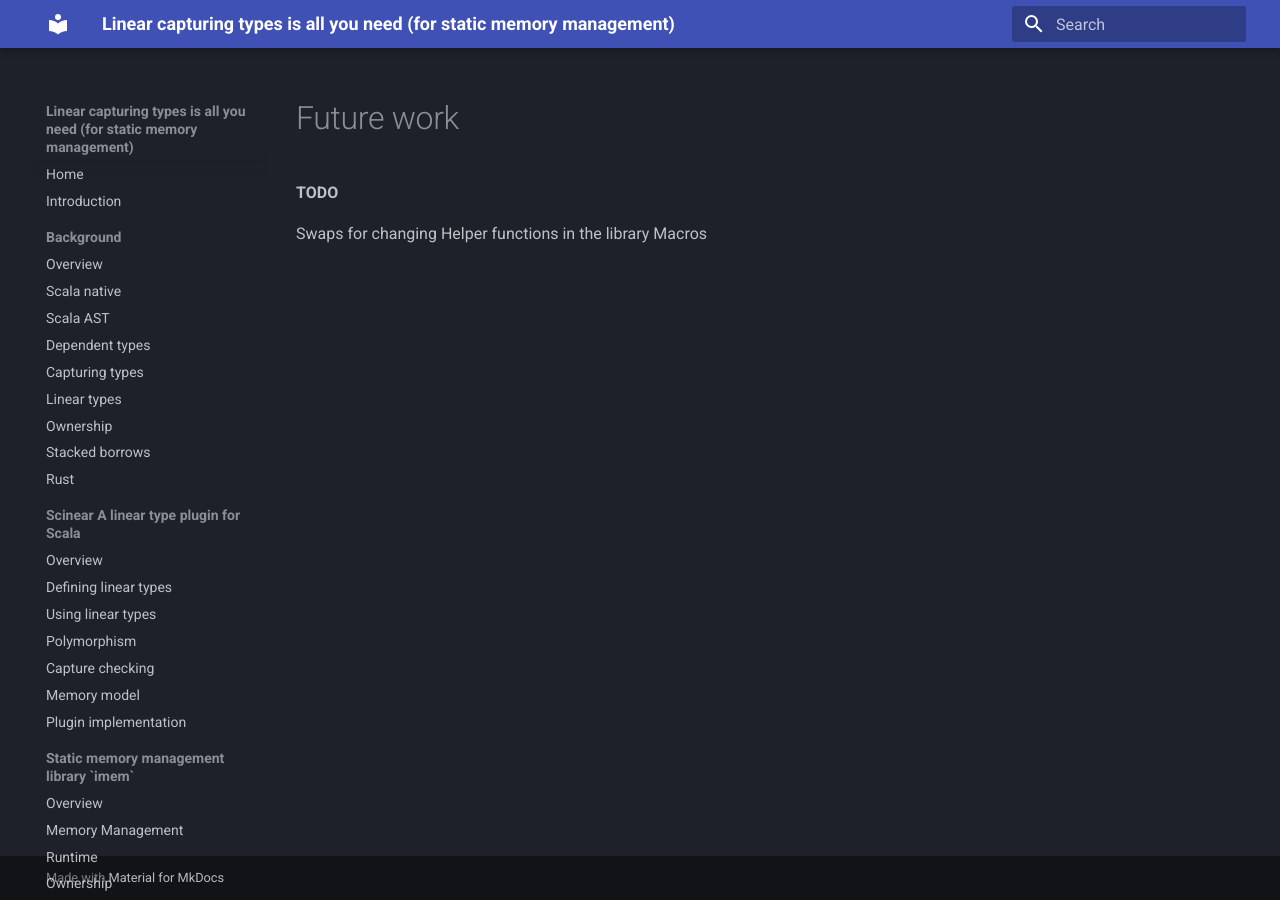
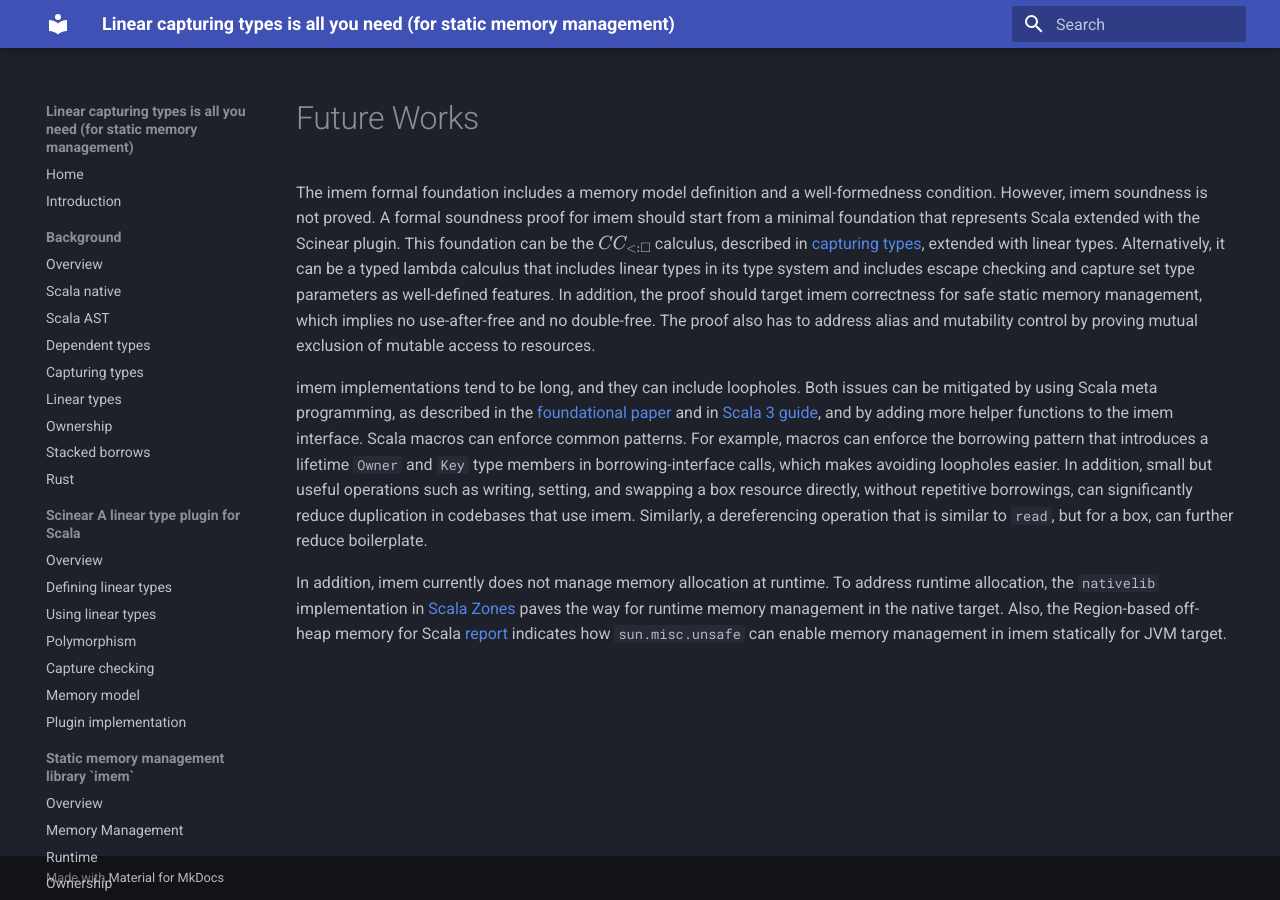
Before and after one commit to amsen20/masters-thesis, an MkDocs documentation site: the page built from docs/conclusion/future-works.md, in a window 1280 px wide. Built offline with MkDocs 1.6.1 and Material for MkDocs 9.7.7, drawn with Linux system fonts in a browser that asks for light colours.

Commit message:
Add conclusion and future works

```diff
--- a/docs/conclusion/future-works.md
+++ b/docs/conclusion/future-works.md
@@ -1,9 +1,20 @@
-**TODO**
+# Future Works
 
-<!-- TODO: Mention macros to fix some soundness problems and make the library more expressive -->
-<!-- TODO: A complete definition of these operations, their interaction with the memory state, and proofs that a correct program always results in a well-formed memory state is left as [future work](../conclusion/future-works.md). -->
-<!-- TODO: use macros to resolve the borrowing problem (making harder) -->
-<!-- TODO: Mention how to make imem more readable in different ways -->
-Swaps for changing
-Helper functions in the library
-Macros
+The imem formal foundation includes a memory model definition and a well-formedness condition.
+However, imem soundness is not proved.
+A formal soundness proof for imem should start from a minimal foundation that represents Scala extended with the Scinear plugin.
+This foundation can be the \(CC_{<:\Box}\) calculus, described in [capturing types](https://dl.acm.org/doi/10.1145/3618003), extended with linear types.
+Alternatively, it can be a typed lambda calculus that includes linear types in its type system and includes escape checking and capture set type parameters as well-defined features.
+In addition, the proof should target imem correctness for safe static memory management, which implies no use-after-free and no double-free.
+The proof also has to address alias and mutability control by proving mutual exclusion of mutable access to resources.
+
+imem implementations tend to be long, and they can include loopholes.
+Both issues can be mitigated by using Scala meta programming, as described in the [foundational paper](https://dl.acm.org/doi/abs/10.1145/2489837.2489840) and in [Scala 3 guide](https://docs.scala-lang.org/scala3/guides/migration/compatibility-metaprogramming.html), and by adding more helper functions to the imem interface.
+Scala macros can enforce common patterns.
+For example, macros can enforce the borrowing pattern that introduces a lifetime `Owner` and `Key` type members in borrowing-interface calls, which makes avoiding loopholes easier.
+In addition, small but useful operations such as writing, setting, and swapping a box resource directly, without repetitive borrowings, can significantly reduce duplication in codebases that use imem.
+Similarly, a dereferencing operation that is similar to `read`, but for a box, can further reduce boilerplate.
+
+In addition, imem currently does not manage memory allocation at runtime.
+To address runtime allocation, the `nativelib` implementation in [Scala Zones](https://github.com/scala-native/scala-native/pull/3120) paves the way for runtime memory management in the native target.
+Also, the Region-based off-heap memory for Scala [report](https://www.researchgate.net/profile/Denys-Shabalin/publication/291105865_Region-based_off-heap_memory_for_Scala/links/6213549a6c472329dcfa8c18/Region-based-off-heap-memory-for-Scala.pdf) indicates how `sun.misc.unsafe` can enable memory management in imem statically for JVM target.
--- a/docs/conclusion/index.md
+++ b/docs/conclusion/index.md
@@ -1 +1,14 @@
 # Conclusion
+
+This thesis outlined [Scinear](../scinear/index.md), [imem](../imem/index.md), and a [case study](../evaluation/index.md) that demonstrates imem capabilities.
+
+The thesis presented that adding linear types to the Scala type system, and combining linearity with polymorphism and capture checking, lays the foundation for a library that enforces ownership and borrowing rules statically.
+This approach avoids extending the type system with features that target ownership and borrowing as a special case.
+Therefore, enabling Rust-style static memory management and alias control in Scala does not require foundational changes to the type system, and it can be implemented as a library.
+
+To support this goal, the thesis explains the Scinear plugin rules for Scala, how Scinear mixes linearity with polymorphism and capture checking, and how Scinear is implemented.
+Furthermore, the thesis discusses the imem formal memory model, how imem uses the Scala type system alongside Scinear to enforce ownership and borrowing rules as a library, and the limitations of this approach.
+Finally, the thesis demonstrates imem by implementing a safe linked list.
+A comparison with Rust, vanilla Scala, and linear Scala shows that imem is as expressive as Rust, but imem needs additional features to reduce verbosity.
+
+The remaining work that can make imem more capable and easier to use is discussed in the next section.
```
